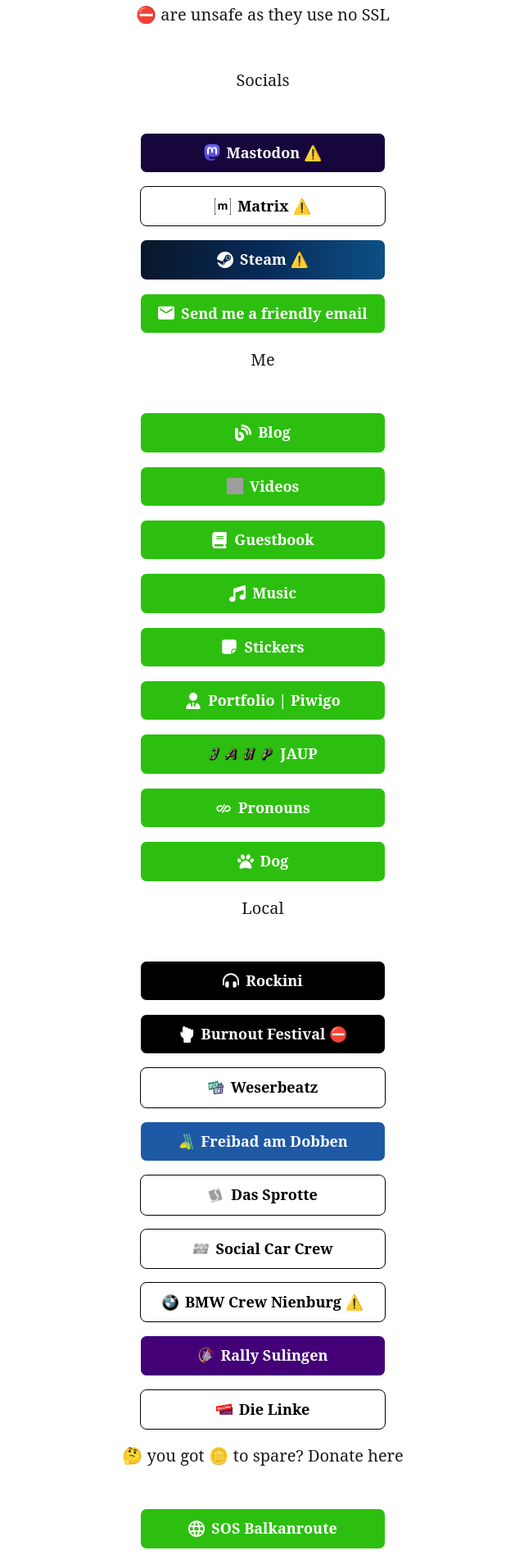
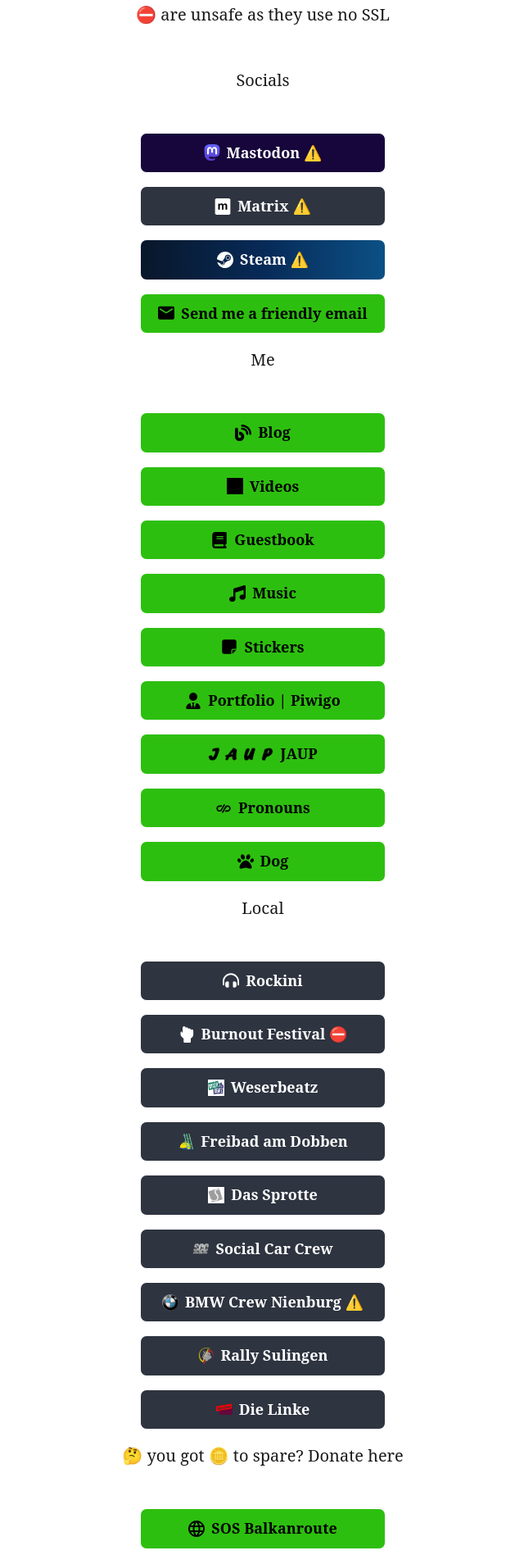
Before and after one commit to failxontour/failxontour.de, a PHP site: page / in a window 1280 px wide. Shown: the part 1063-2960 px from the top of the page at 82% size, without its empty margins (319-959 px from the left). Run offline with PHP 8.4, Linux system fonts and the light colour scheme; grey boxes are pictures that could not be loaded.

Commit message:
updated styling what fuckery blackmode was that b4 jeez

```diff
--- a/css/brands.css
+++ b/css/brands.css
@@ -31,12 +31,16 @@ button:hover {
   filter: var(--icon-filter, none);
 }
 
+.icon-black{
+    filter: var(--icon-filter, brightness(0%));
+}
+
 /* Brand-Specific Styles
 –––––––––––––––––––––––––––––––––––––––––––––––––– */
 
 /* Default */
 .button.button-default {
-  --button-text: #ffffff;
+  --button-text: #000000;
   --button-background: #2dbf0f;
   --button-border: 1px solid #ffffff;
 }
@@ -54,9 +58,9 @@ button:hover {
 }
 /* Matrix */
 .button-matrix {
-  --button-text: #000000;
-  --button-background: #ffffff;
-  --button-border: 1px solid #000000;
+  --button-text: #ffffff;
+  --button-background: #2e3440;
+  --button-border: 1px solid #ffffff;
 }
 /* Steam Alt */
 .button-steam-alt {
@@ -66,9 +70,9 @@ button:hover {
 }
 /* Weserbeatz, Das Sprotte */
 .button-weserbeatz {
-  --button-text: #000000;
-  --button-background: #ffffff;
-  --button-border: 1px solid #000000;
+  --button-text: #ffffff;
+  --button-background: #2e3440;
+  --button-border: 1px solid #ffffff;
 }
 /* Tierschutzverein */
 .button-tierschutzverein {
@@ -79,18 +83,18 @@ button:hover {
 /* Rockini, Burnout, Social Car Crew, BMW Crew Nienburg, Die Linke */
 .button-rock {
   --button-text: #ffffff;
-  --button-background: #000000;
+  --button-background: #2e3440;
   --button-border: 1px solid #ffffff;
 }
 /* Freibad am Dobben */
 .button-freibad-am-dobben {
   --button-text: #ffffff;
-  --button-background: #1e59a6;
+  --button-background: #2e3440;
   --button-border: 1px solid #ffffff;
 }
 /* Rally Sulingen */
 .button-rally-sulingen {
   --button-text: #ffffff;
-  --button-background: #430077;
+  --button-background: #2e3440;
   --button-border: 1px solid #ffffff;
 }
--- a/css/style.css
+++ b/css/style.css
@@ -44,9 +44,9 @@
   margin-bottom: 1rem; /* 16px space between paragraphs */
 }
 .column {
-  position: center;
+  /* position: center; */
   width: 100%;
-  float: center;
+  /*float: center; */
   box-sizing: border-box;
 }
 /* For devices larger than 400px */
@@ -253,6 +253,10 @@ button {
   flex-shrink: 0;
 }
 
+.matrix-icon {
+  background: white;
+}
+
 /* Videos
 –––––––––––––––––––––––––––––––––––––––––––––––––– */
 
@@ -316,7 +320,7 @@ article {
 }
 @media (prefers-color-scheme: dark) {
   :root.theme-auto body {
-    background-color: #121212;
+    background-color: #0c0e11;
     color: #ffffff;
   }
   :root.theme-auto :focus-visible {
--- a/index.html
+++ b/index.html
@@ -97,7 +97,7 @@
     title="Open private chat server  ⚠️ External Link"
 >
     <img
-        class="icon"
+        class="icon matrix-icon"
         src="images/icons/matrix.svg"
         alt="Matrix Logo"
         aria-hidden="true"
@@ -128,7 +128,7 @@
     title="Send me a friendly email"
 >
     <img
-        class="icon"
+        class="icon icon-black"
         src="images/icons/generic-email.svg"
         alt="Email Icon"
         aria-hidden="true"
@@ -145,7 +145,7 @@
         title="Visit my Blog"
     >
         <img
-            class="icon"
+            class="icon icon-black"
             src="images/icons/blog-solid.svg"
             alt="Blog Solid Icon"
             aria-hidden="true"
@@ -160,7 +160,7 @@
         rel="noopener noreferrer"
     >
         <img
-            class="icon"
+            class="icon icon-black"
             src="images/icons/video-solid.svg"
             alt="Video Solid Icon"
             aria-hidden="true"
@@ -174,7 +174,7 @@
         title="Visit Guestbook"
     >
         <img
-            class="icon"
+            class="icon icon-black"
             src="images/icons/book-solid.svg"
             alt="Book Solid Icon"
             aria-hidden="true"
@@ -188,7 +188,7 @@
         title="Listen to my Music"
     >
         <img
-            class="icon"
+            class="icon icon-black"
             src="images/icons/music-solid.svg"
             alt="Music Solid Icon"
             aria-hidden="true"
@@ -204,7 +204,7 @@
         title="Visit Stickers"
     >
         <img
-            class="icon"
+            class="icon icon-black"
             src="images/icons/note-sticky-solid.svg"
             alt="Note Sticky Solid Icon"
             aria-hidden="true"
@@ -220,7 +220,7 @@
         title="Visit my Portfolio"
     >
         <img
-            class="icon"
+            class="icon icon-black"
             src="images/icons/user-tie-solid.svg"
             alt="User Tie Solid Icon"
             aria-hidden="true"
@@ -236,7 +236,7 @@
         title="Visit JAUP"
     >
         <img
-            class="icon"
+            class="icon icon-black"
             style="width: 80px; height: 20px"
             src="images/logo2.gif"
             alt="JAUP"
@@ -253,7 +253,7 @@
         title="See my Pronouns ⚠️ External Link"
     >
         <img
-            class="icon"
+            class="icon icon-black"
             src="images/icons/pronouns.svg"
             alt="Pronouns Icon"
             aria-hidden="true"
@@ -269,7 +269,7 @@
     title="Visit Günther's page"
 >
     <img
-        class="icon"
+        class="icon icon-black"
         src="images/icons/paw-solid.svg"
         alt="Paw Solid Icon"
         aria-hidden="true"
@@ -445,7 +445,7 @@
         title="SOS Balkanroute ⚠️ External Link"
     >
         <img
-            class="icon"
+            class="icon icon-black"
             src="images/icons/generic-website.svg"
             alt="Website Icon"
             aria-hidden="true"
@@ -461,7 +461,7 @@
         title="DLRG ⚠️ External Link"
     >
         <img
-            class="icon"
+            class="icon icon-black"
             src="images/icons/generic-website.svg"
             alt="Website Icon"
             aria-hidden="true"
@@ -477,7 +477,7 @@
         title="UNO Flüchtlingshilfe ⚠️ External Link"
     >
         <img
-            class="icon"
+            class="icon icon-black"
             src="images/icons/generic-website.svg"
             alt="Website Icon"
             aria-hidden="true"
@@ -493,7 +493,7 @@
         title="Johanniter ⚠️ External Link"
     >
         <img
-            class="icon"
+            class="icon icon-black"
             src="images/icons/generic-website.svg"
             alt="Website Icon"
             aria-hidden="true"
@@ -509,7 +509,7 @@
         title="Seenotretter ⚠️ External Link"
     >
         <img
-            class="icon"
+            class="icon icon-black"
             src="images/icons/generic-website.svg"
             alt="Website Icon"
             aria-hidden="true"
@@ -525,7 +525,7 @@
         title="DRK ⚠️ External Link"
     >
         <img
-            class="icon"
+            class="icon icon-black"
             src="images/icons/generic-website.svg"
             alt="Website Icon"
             aria-hidden="true"
@@ -541,7 +541,7 @@
         title="Hanseatic ⚠️ External Link"
     >
         <img
-            class="icon"
+            class="icon icon-black"
             src="images/icons/generic-website.svg"
             alt="Website Icon"
             aria-hidden="true"
@@ -742,7 +742,7 @@
                 title="I heart validator W3 site ⚠️ External Link"
               />
             </a>
-            <a href="http://validator.w3.org/" rel="noopener noreferrer" target="_blank">
+            <a href="https://validator.w3.org/nu/?doc=https%3A%2F%2Ffailxontour.de%2F" rel="noopener noreferrer" target="_blank">
               <img
                 class="gif"
                 height="31"
@@ -754,7 +754,7 @@
                 loading="lazy"
               />
             </a>
-            <a href="https://jigsaw.w3.org/css-validator/check/referer" target="_blank" rel="noopener noreferrer">
+            <a href="https://jigsaw.w3.org/css-validator/validator?uri=https%3A%2F%2Ffailxontour.de%2F&profile=css3svg&usermedium=all&warning=1&vextwarning=&lang=en#errors" target="_blank" rel="noopener noreferrer">
               <img
                 class="gif"
                 style="border: 0; width: 88px; height: 31px"
```
